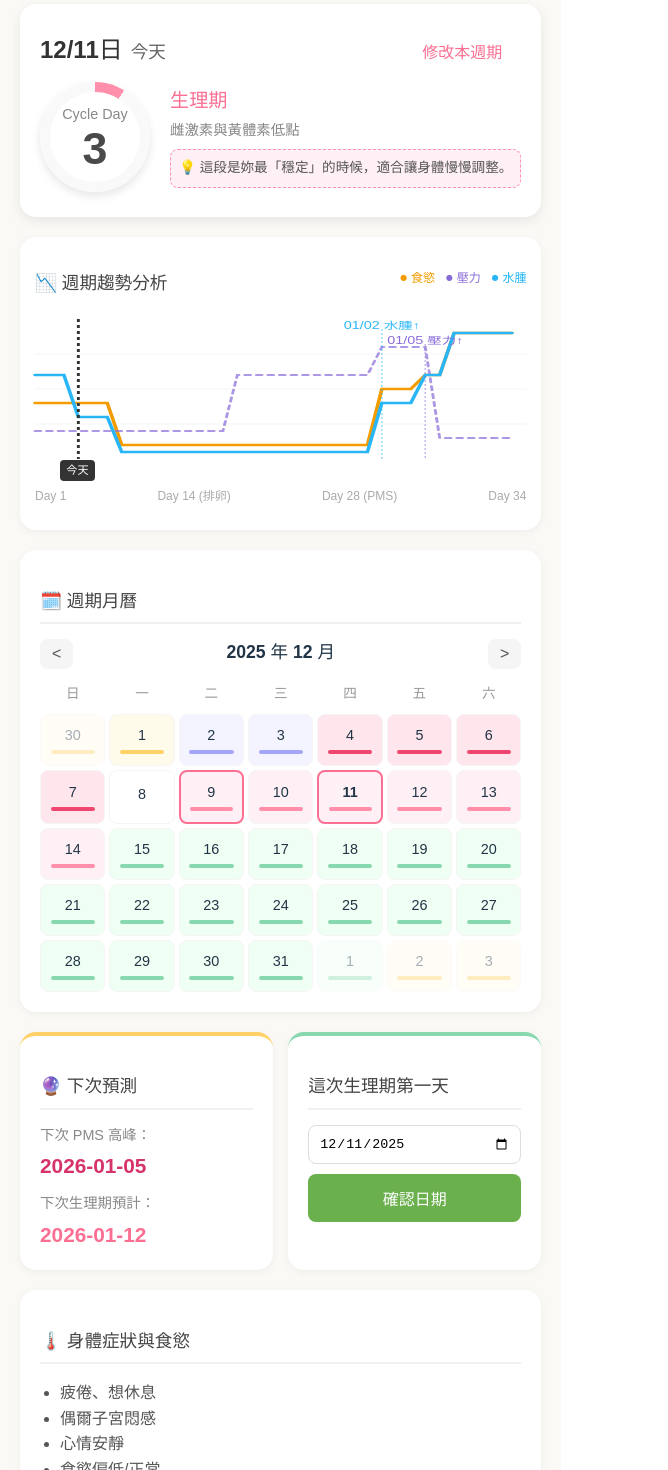
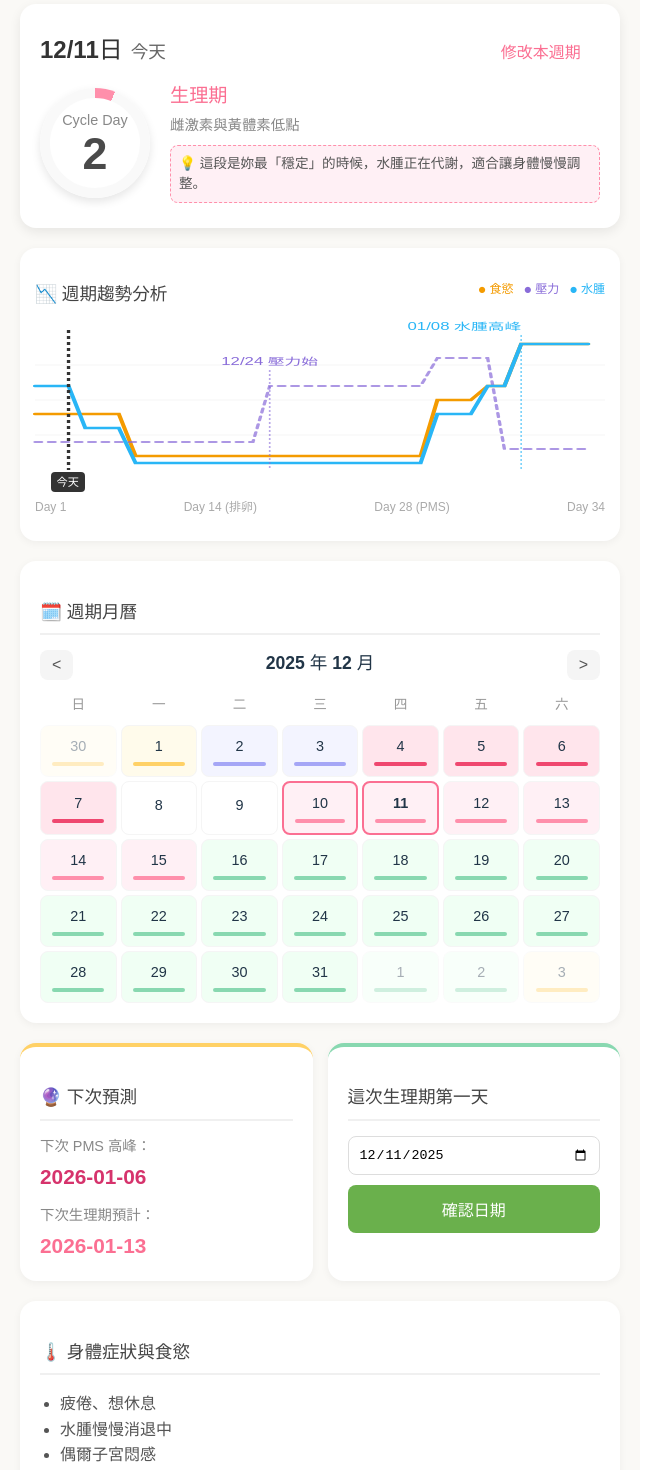
Before and after one commit to phoebehaungs/phoebe-cycle-tracker, a React (Vite) app: page / in a window 1280 px wide. Shown: the part 60-1530 px from the top of the page, without its empty margins (0-668 px from the left). Built offline with nearby package versions, Linux system fonts and the light colour scheme.

Commit message:
Update App.tsx

```diff
--- a/src/App.tsx
+++ b/src/App.tsx
@@ -44,7 +44,7 @@ interface DateDetail {
 
 const INITIAL_HISTORY: CycleRecord[] = [
   { id: '1', startDate: '2025-11-05', length: 34, periodLength: 6 },
-  { id: '2', startDate: '2025-12-09', length: null, periodLength: 6 },
+  { id: '2', startDate: '2025-12-10', length: null, periodLength: 6 },
 ];
 
 const LOCAL_STORAGE_KEY = 'phoebeCycleHistory';
@@ -55,14 +55,14 @@ const PHASE_RULES: PhaseDefinition[] = [
     name: '生理期',
     startDay: 1,
     endDay: 6,
-    symptoms: ['疲倦、想休息', '偶爾子宮悶感', '心情安靜'],
+    symptoms: ['疲倦、想休息', '水腫慢慢消退中', '偶爾子宮悶感'],
     diet: ['食慾偏低/正常', '想吃冰(荷爾蒙反應)'],
     care: [
       '不逼自己運動',
       '多喝暖身飲(紅棗茶)',
       '早餐多一點蛋白質'
     ],
-    tips: '這段是妳最「穩定」的時候，適合讓身體慢慢調整。',
+    tips: '這段是妳最「穩定」的時候，水腫正在代謝，適合讓身體慢慢調整。',
     color: '#FF8FAB', // 溫暖粉紅
     lightColor: '#FFF0F5',
     hormone: '雌激素與黃體素低點',
@@ -72,13 +72,13 @@ const PHASE_RULES: PhaseDefinition[] = [
     name: '濾泡期 (黃金期)',
     startDay: 7,
     endDay: 24,
-    symptoms: ['精力恢復', '心情平穩', '水腫減少'],
+    symptoms: ['精力恢復', '身體最輕盈(無水腫)', '心情平穩'],
     diet: ['食慾最低', '最好控制', '飽足感良好'],
     care: [
       '適合減脂/建立習慣',
       'Zumba/伸展效果好'
     ],
-    tips: '如果妳希望建立新習慣，這段最成功！',
+    tips: '現在是身體最輕盈、代謝最好的時候，如果妳希望建立新習慣，這段最成功！',
     color: '#88D8B0', // 溫暖薄荷綠
     lightColor: '#F0FFF4',
     hormone: '雌激素逐漸上升',
@@ -88,13 +88,13 @@ const PHASE_RULES: PhaseDefinition[] = [
     name: '排卵期',
     startDay: 25,
     endDay: 27,
-    symptoms: ['下腹悶、體溫升高', '水腫慢慢回來'],
+    symptoms: ['下腹悶、體溫升高', '出現微水腫'],
     diet: ['食慾微增', '有些人想吃甜'],
     care: [
       '多喝水、多吃蔬菜',
       '補充可溶性纖維(地瓜)'
     ],
-    tips: '這段是往黃體期過渡，是身體出現變化的開始。',
+    tips: '這段是往黃體期過渡，水分開始滯留，記得多喝水幫助代謝。',
     color: '#FFD166', // 溫暖黃
     lightColor: '#FFFBEB',
     hormone: '黃體生成素(LH)高峰',
@@ -104,7 +104,7 @@ const PHASE_RULES: PhaseDefinition[] = [
     name: '黃體期前段',
     startDay: 28,
     endDay: 29,
-    symptoms: ['較容易累', '情緒敏感'],
+    symptoms: ['較容易累', '情緒敏感', '水腫感變明顯'],
     diet: ['開始嘴饞', '想吃頻率變高'],
     care: [
       '早餐加蛋白質',
@@ -120,14 +120,14 @@ const PHASE_RULES: PhaseDefinition[] = [
     name: 'PMS 高峰',
     startDay: 30,
     endDay: 33,
-    symptoms: ['焦慮、情緒緊繃', '睡不好、水腫', '身心較沒安全感'],
+    symptoms: ['焦慮、情緒緊繃', '嚴重水腫、睡不好', '身心較沒安全感'],
     diet: ['想吃甜/冰', '正餐後仍想吃'],
     care: [
       '補充鎂(減少焦慮)',
       '允許多吃 5～10%',
       '熱茶/小毯子/深呼吸'
     ],
-    tips: '這是最辛苦的時段，請對自己特別溫柔對待。',
+    tips: '這是最辛苦的時段，身體水腫和食慾都是最高峰，請對自己特別溫柔。',
     color: '#EF476F', // 暖洋紅
     lightColor: '#FFE5EC',
     hormone: '黃體素高峰 / 準備下降',
@@ -142,34 +142,35 @@ const SYMPTOM_OPTIONS = {
   sleep: ['良好', '普通', '睡不好']
 };
 
-// --- 3. Helper Functions ---
+// --- 3. Helper Functions (TimeZone Fixed) ---
 
-// 簡化版日期顯示 (MM/DD) 用於圖表
-const formatShortDate = (dateStr: string): string => {
-    // dateStr 格式為 "YYYY-MM-DD"
-    // 取後5位 "MM-DD"，並將 "-" 替換為 "/"
-    return dateStr.slice(5).replace('-', '/');
+const parseLocalDate = (dateStr: string): Date => {
+  const [y, m, d] = dateStr.split('-').map(Number);
+  return new Date(y, m - 1, d);
 };
 
-const getLocalFormattedDate = (date: Date = new Date()): string => {
-  const year = date.getFullYear();
-  const month = String(date.getMonth() + 1).padStart(2, '0');
-  const day = String(date.getDate()).padStart(2, '0');
-  return `${year}-${month}-${day}`;
+const formatLocalDate = (date: Date): string => {
+  const y = date.getFullYear();
+  const m = String(date.getMonth() + 1).padStart(2, '0');
+  const d = String(date.getDate()).padStart(2, '0');
+  return `${y}-${m}-${d}`;
 };
 
-const getDaysDifference = (date1: string, date2: string): number => {
-  const d1 = new Date(date1);
-  const d2 = new Date(date2);
-  d1.setHours(0,0,0,0);
-  d2.setHours(0,0,0,0);
+const getDaysDifference = (date1Str: string, date2Str: string): number => {
+  const d1 = parseLocalDate(date1Str);
+  const d2 = parseLocalDate(date2Str);
   return Math.floor((d2.getTime() - d1.getTime()) / (1000 * 60 * 60 * 24));
 };
 
 const addDays = (dateStr: string, days: number): string => {
-  const r = new Date(dateStr);
-  r.setDate(r.getDate() + days);
-  return getLocalFormattedDate(r);
+  const d = parseLocalDate(dateStr);
+  d.setDate(d.getDate() + days);
+  return formatLocalDate(d);
+};
+
+// 簡化版日期顯示 (MM/DD) 用於圖表
+const formatShortDate = (dateStr: string): string => {
+    return dateStr.slice(5).replace('-', '/');
 };
 
 const startOfMonth = (date: Date): Date =>
@@ -202,7 +203,7 @@ const PhoebeCycleTracker: React.FC = () => {
     try {
       const parsed = stored ? JSON.parse(stored) : INITIAL_HISTORY;
       return parsed.sort((a: CycleRecord, b: CycleRecord) =>
-        new Date(a.startDate).getTime() - new Date(b.startDate).getTime()
+        parseLocalDate(a.startDate).getTime() - parseLocalDate(b.startDate).getTime()
       );
     } catch {
       return INITIAL_HISTORY;
@@ -226,11 +227,11 @@ const PhoebeCycleTracker: React.FC = () => {
     localStorage.setItem(SYMPTOM_STORAGE_KEY, JSON.stringify(symptomRecords));
   }, [symptomRecords]);
 
-  const [todayStr, setTodayStr] = useState(getLocalFormattedDate());
+  const [todayStr, setTodayStr] = useState(formatLocalDate(new Date()));
   const [currentMonth, setCurrentMonth] = useState(new Date());
 
   useEffect(() => {
-    setTodayStr(getLocalFormattedDate());
+    setTodayStr(formatLocalDate(new Date()));
   }, []);
 
   const [inputDate, setInputDate] = useState(todayStr);
@@ -241,7 +242,6 @@ const PhoebeCycleTracker: React.FC = () => {
   const [editBleedingDays, setEditBleedingDays] = useState(6);
   const [editDate, setEditDate] = useState(history[history.length - 1].startDate);
 
-  // 核心計算
   const currentCycle = history[history.length - 1];
   const lastStartDate = currentCycle.startDate;
   const currentPeriodLength = currentCycle.periodLength || 6;
@@ -282,7 +282,7 @@ const PhoebeCycleTracker: React.FC = () => {
 
   const getPhaseForDate = useCallback(
     (date: Date): PhaseDefinition | undefined => {
-      const dateStr = getLocalFormattedDate(date);
+      const dateStr = formatLocalDate(date);
       for (let i = history.length - 2; i >= 0; i--) {
         const h = history[i];
         if (h.length !== null) {
@@ -333,7 +333,7 @@ const PhoebeCycleTracker: React.FC = () => {
   }, [currentMonth]);
 
   const handleDateClick = (date: Date) => {
-    const dateStr = getLocalFormattedDate(date);
+    const dateStr = formatLocalDate(date);
     const phase = getPhaseForDate(date);
     if (!phase) return;
 
@@ -385,11 +385,11 @@ const PhoebeCycleTracker: React.FC = () => {
 
   const handleUpsertPeriodRecord = () => {
     if (!inputDate) return;
-    const newDateObj = new Date(inputDate);
-    const newDateStr = getLocalFormattedDate(newDateObj);
+    const newDateStr = inputDate;
+    const newDateObj = parseLocalDate(newDateStr);
 
     const existingIndex = history.findIndex(h => {
-        const hDate = new Date(h.startDate);
+        const hDate = parseLocalDate(h.startDate);
         return hDate.getFullYear() === newDateObj.getFullYear() &&
                hDate.getMonth() === newDateObj.getMonth();
     });
@@ -403,7 +403,7 @@ const PhoebeCycleTracker: React.FC = () => {
         if (window.confirm(`檢測到 ${oldDate.slice(0,7)} 已經有一筆紀錄 (${oldDate})。\n\n您是要將其修改為 ${newDateStr} 嗎？`)) {
             const updated = [...history];
             updated[existingIndex].startDate = newDateStr;
-            updated.sort((a, b) => new Date(a.startDate).getTime() - new Date(b.startDate).getTime());
+            updated.sort((a, b) => parseLocalDate(a.startDate).getTime() - parseLocalDate(b.startDate).getTime());
 
             if (existingIndex > 0) {
                 const prevStart = updated[existingIndex - 1].startDate;
@@ -453,7 +453,7 @@ const PhoebeCycleTracker: React.FC = () => {
     updated[updated.length - 1].startDate = editDate;
     updated[updated.length - 1].periodLength = editBleedingDays;
     setHistory(updated);
-    setCurrentMonth(new Date(editDate));
+    setCurrentMonth(parseLocalDate(editDate));
     setEditMode(false);
   };
 
@@ -511,11 +511,12 @@ const PhoebeCycleTracker: React.FC = () => {
     return points.join(' ');
   };
 
-  // 計算關鍵日期
-  const edemaRiseDay = 25;
-  const stressRiseDay = 28;
-  const edemaRiseDateStr = formatShortDate(addDays(lastStartDate, edemaRiseDay - 1));
-  const stressRiseDateStr = formatShortDate(addDays(lastStartDate, stressRiseDay - 1));
+  // 計算關鍵日期 (從 Day 1 開始推算)
+  const stressStartDay = 15; // Day 14後 (第15天開始)
+  const edemaPeakDay = 30; // 水腫高峰開始
+
+  const stressStartDateStr = formatShortDate(addDays(lastStartDate, stressStartDay - 1));
+  const edemaPeakDateStr = formatShortDate(addDays(lastStartDate, edemaPeakDay - 1));
 
   const dayNames = ['日', '一', '二', '三', '四', '五', '六'];
 
@@ -537,7 +538,7 @@ const PhoebeCycleTracker: React.FC = () => {
       <div style={dashboardCardStyle}>
         <div style={todayStatusContainerStyle}>
           <span style={todayDateStyle}>
-            {new Date(todayStr).toLocaleDateString('zh-TW', { month: 'numeric', day: 'numeric' })}日
+            {parseLocalDate(todayStr).toLocaleDateString('zh-TW', { month: 'numeric', day: 'numeric' })}日
           </span>
           <span style={todayLabelStyle}>今天</span>
 
@@ -610,7 +611,7 @@ const PhoebeCycleTracker: React.FC = () => {
         </div>
       </div>
 
-      {/* 📉 週期趨勢分析 (解決文字重疊) */}
+      {/* 📉 週期趨勢分析 */}
       <div style={{ ...cardStyle, marginTop: '20px', padding: '15px 15px 25px' }}>
         <div style={{ display: 'flex', justifyContent: 'space-between', alignItems: 'center', marginBottom: '15px' }}>
             <h3 style={{ ...cardTitleStyle, marginBottom: 0, borderBottom: 'none' }}>📉 週期趨勢分析</h3>
@@ -664,24 +665,24 @@ const PhoebeCycleTracker: React.FC = () => {
                     stroke="#333" strokeWidth="2" strokeDasharray="3,3"
                 />
 
-                {/* Edema Rise Marker (Day 25) - High */}
+                {/* 預測點 1: 壓力開始 (Day 15) - 放在中間偏低位置 */}
                 <line
-                    x1={((edemaRiseDay-1) / 34) * 340} y1="10"
-                    x2={((edemaRiseDay-1) / 34) * 340} y2="140"
-                    stroke="#29B6F6" strokeWidth="1" strokeDasharray="2,2" opacity="0.5"
+                    x1={((stressStartDay-1) / 34) * 340} y1="40"
+                    x2={((stressStartDay-1) / 34) * 340} y2="140"
+                    stroke="#896CD9" strokeWidth="1" strokeDasharray="2,2" opacity="0.6"
                 />
-                <text x={((edemaRiseDay-1) / 34) * 340} y="10" fill="#29B6F6" fontSize="10" textAnchor="middle">
-                    {edemaRiseDateStr} 水腫↑
+                <text x={((stressStartDay-1) / 34) * 340} y="35" fill="#896CD9" fontSize="10" textAnchor="middle">
+                    {stressStartDateStr} 壓力始
                 </text>
 
-                 {/* Stress Rise Marker (Day 28) - Low */}
+                 {/* 預測點 2: 水腫高峰 (Day 30) - 放在頂部位置 */}
                  <line
-                    x1={((stressRiseDay-1) / 34) * 340} y1="25"
-                    x2={((stressRiseDay-1) / 34) * 340} y2="140"
-                    stroke="#896CD9" strokeWidth="1" strokeDasharray="2,2" opacity="0.5"
+                    x1={((edemaPeakDay-1) / 34) * 340} y1="5"
+                    x2={((edemaPeakDay-1) / 34) * 340} y2="140"
+                    stroke="#29B6F6" strokeWidth="1" strokeDasharray="2,2" opacity="0.6"
                 />
-                <text x={((stressRiseDay-1) / 34) * 340} y="25" fill="#896CD9" fontSize="10" textAnchor="middle">
-                    {stressRiseDateStr} 壓力↑
+                <text x={((edemaPeakDay-1) / 34) * 340} y="0" fill="#29B6F6" fontSize="10" textAnchor="end">
+                    {edemaPeakDateStr} 水腫高峰
                 </text>
             </svg>
 
@@ -725,7 +726,7 @@ const PhoebeCycleTracker: React.FC = () => {
             <div key={i} style={dayNameStyle}>{n}</div>
           ))}
           {generateCalendarDays.map((date, i) => {
-            const dateStr = getLocalFormattedDate(date);
+            const dateStr = formatLocalDate(date);
             const phase = getPhaseForDate(date);
             const record = getSymptomRecordForDate(dateStr);
             const isToday = dateStr === todayStr;
@@ -817,7 +818,7 @@ const PhoebeCycleTracker: React.FC = () => {
         </div>
       </div>
 
-      {/* Info Cards - Only Symptoms and Care */}
+      {/* Info Cards */}
       <div style={{ display: 'grid', gap: '15px', marginTop: '20px' }}>
         <div style={cardStyle}>
           <h3 style={cardTitleStyle}>🌡️ 身體症狀與食慾</h3>
```
